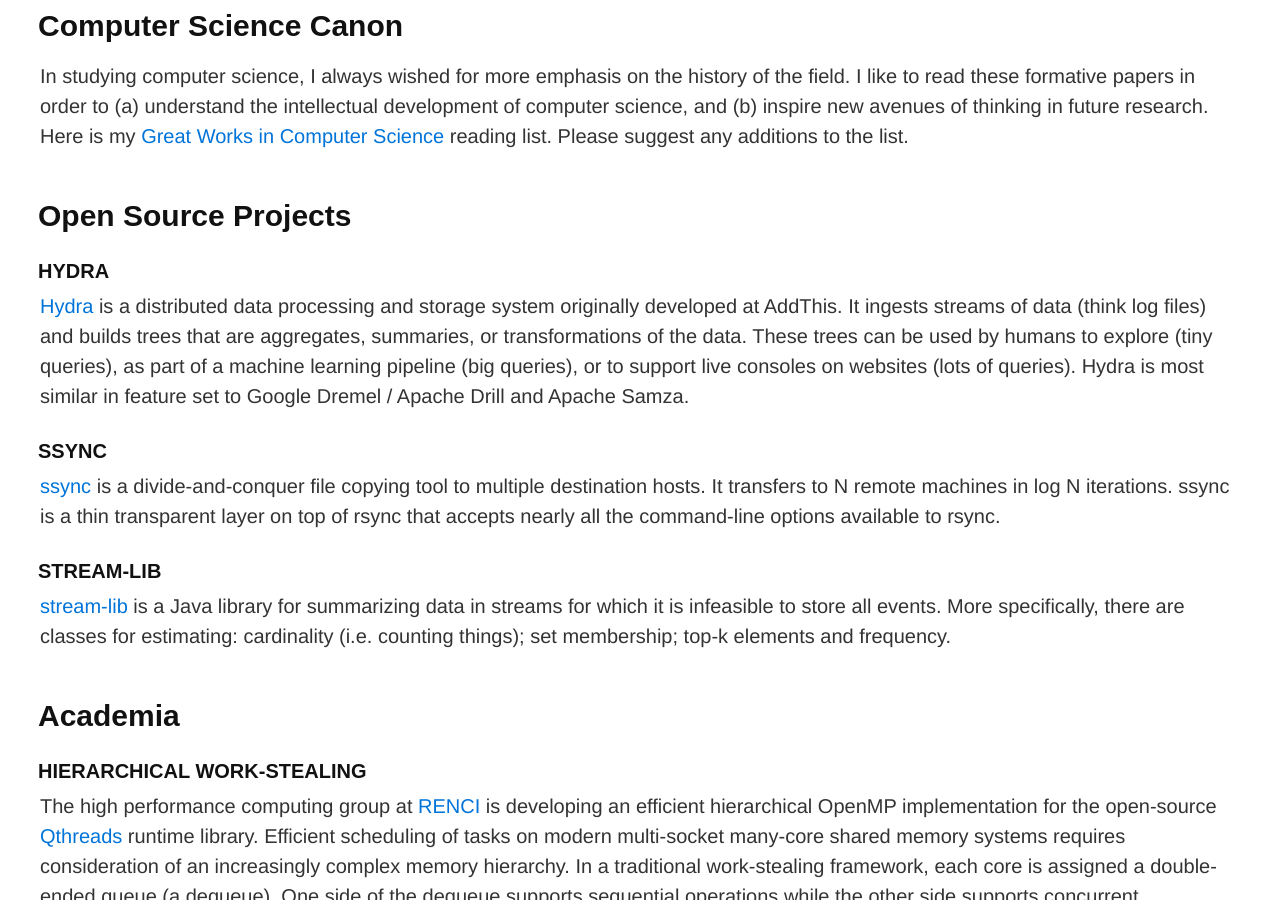
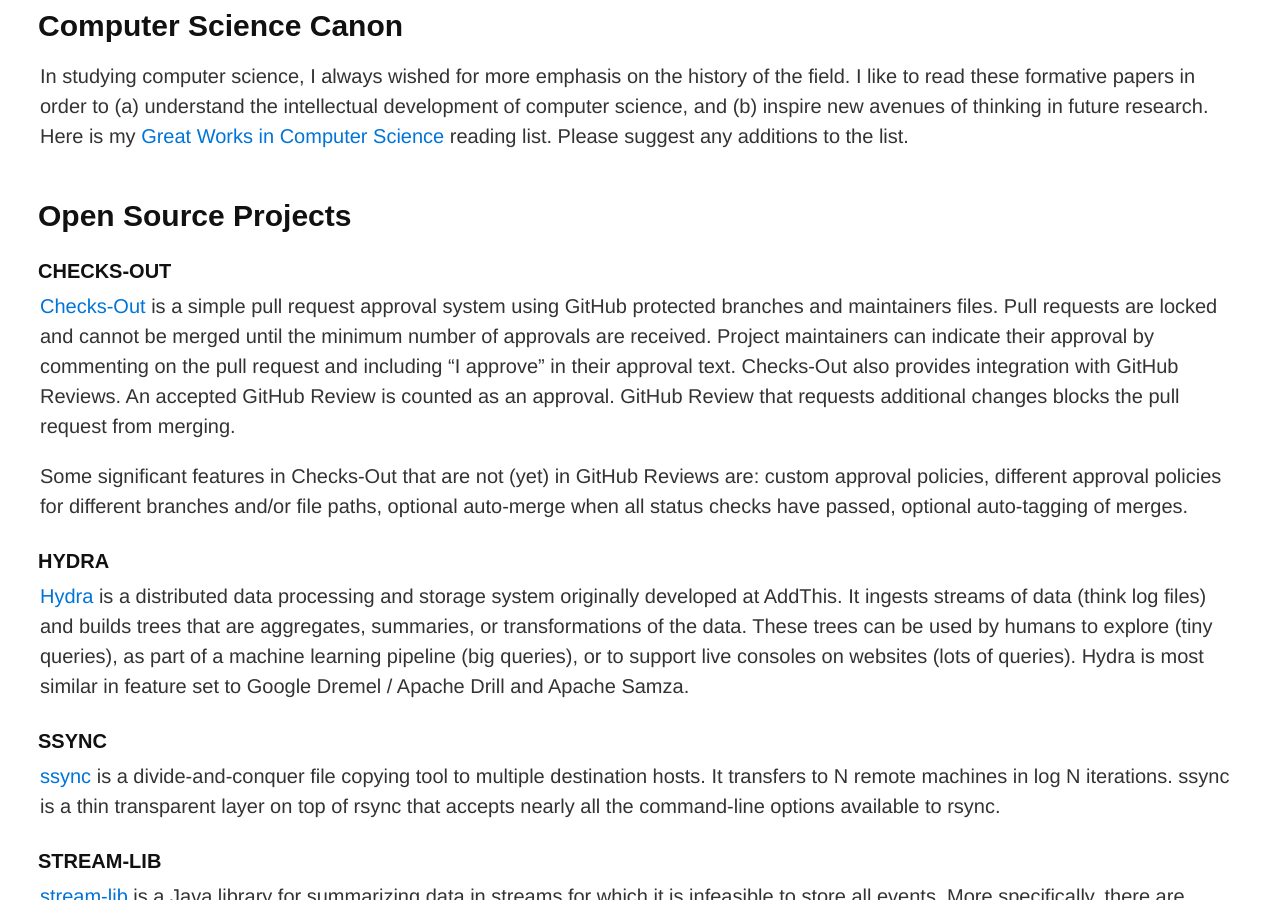
Before and after one commit to mspiegel/mspiegel.github.com, a Jekyll site: the page built from index.md, in a window 1280 px wide and 900 px high, scrolled down 349 px. Built offline with Jekyll 4.4.1, drawn with Linux system fonts in a browser that asks for light colours.

Commit message:
Add checks-out

```diff
--- a/index.md
+++ b/index.md
@@ -20,6 +20,22 @@ new avenues of thinking in future research. Here is my [Great Works in Computer
 Science](/canon) reading list.  Please suggest any additions to the list.
 
 ## Open Source Projects
+
+### Checks-Out
+
+[Checks-Out](https://github.com/capitalone/checks-out) is a simple pull request
+approval system using GitHub protected branches and maintainers files.
+Pull requests are locked and cannot be merged until the minimum number of approvals
+are received. Project maintainers can indicate their approval by commenting on the
+pull request and including "I approve" in their approval text. Checks-Out also
+provides integration with GitHub Reviews. An accepted GitHub Review is counted
+as an approval. GitHub Review that requests additional changes blocks the pull
+request from merging.
+
+Some significant features in Checks-Out that are not (yet) in GitHub Reviews are:
+custom approval policies, different approval policies for different branches and/or
+file paths, optional auto-merge when all status checks have passed, optional
+auto-tagging of merges.
 
 ### Hydra
 
```
